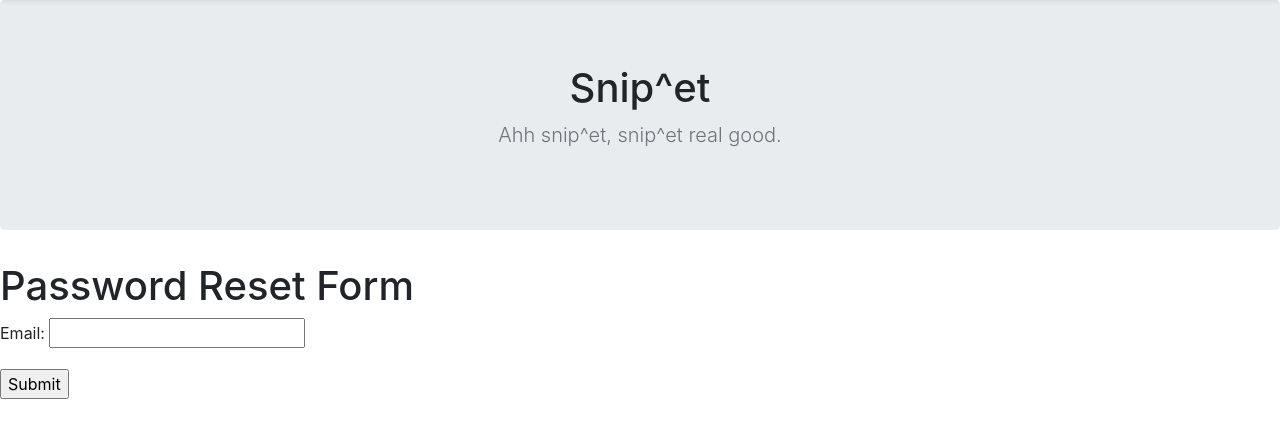
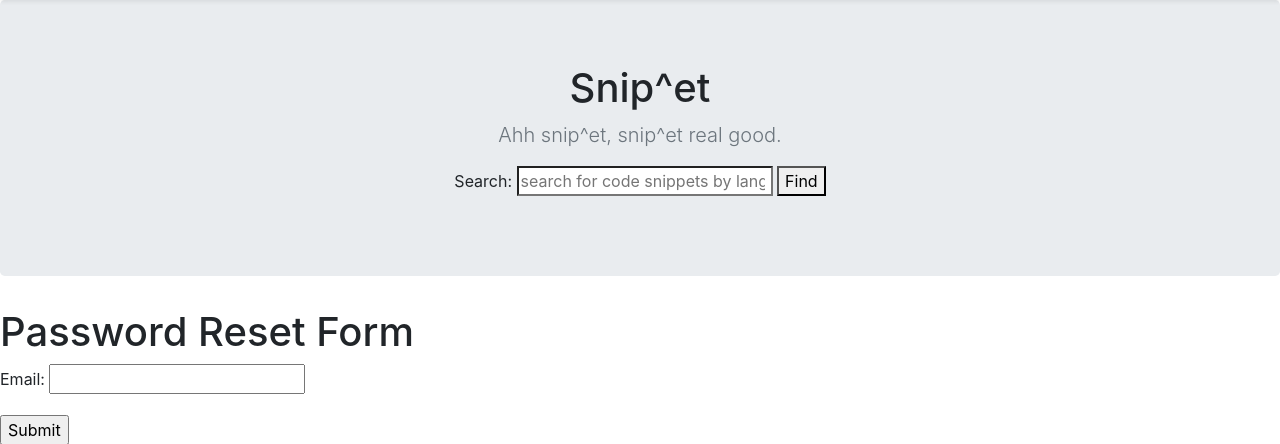
Before and after one commit to momentum-cohort-2018-10/w8-group-project-2-csdd_snipe, a Django app: page /accounts/password/reset/ in a window 1280 px wide. Shown: the part 80-524 px from the top of the page. Run offline with Django 3.2, Linux system fonts and the light colour scheme; some libraries are stand-ins or nearby versions.

Commit message:
Add search facility  via api, ajax and javascript

```diff
--- a/core/static/js/main.js
+++ b/core/static/js/main.js
@@ -1,13 +1,13 @@
-// function snippetHtml(snippet) {
-//     return `
-//     <div class="snippet-div">
-//     <h2 class="title">${ snippet.title}</h2>
-//     <h3 class="username">${ snippet.author}</h3>
-//     <h4 class="language">${ snippet.language}</h4>
-//     <p><pre><code class="${snippet.language}" class="card-text">${snippet.content}</code></pre></p>
-//     </div>
-//     `
-// }
+function snippetHtml(snippet) {
+    return `
+    <div class="card-body">
+    <h3 class="title">${snippet.title}</h3>
+<p class="username">Author: ${ snippet.author}</p>
+<h4 class="language">Language: ${snippet.language}</h4>
+<p><pre><code class=${snippet.language} class="card-text">${snippet.content}</code></pre></p>
+</div>
+    `
+}
 
 
 // $.get('/api/snippets/').then(function (snippets) {
@@ -17,3 +17,15 @@
 //     }
 
 // })
+
+$("#search-button").on("click", function (event) {
+
+    $.get('/api/snippets/', { search: $("#query").val() }).then(function (snippets) {
+        console.log(snippets);
+        $('#search-results').empty();
+        for (let snippet of snippets) {
+            $('#search-results').append(snippetHtml(snippet))
+
+        }
+    })
+})
--- a/core/templates/base.html
+++ b/core/templates/base.html
@@ -69,11 +69,12 @@
         <div class="container">
           <h1 class="jumbotron-heading">Snip^et</h1>
           <p class="lead text-muted">Ahh snip^et, snip^et real good.</p>
-          <p>
-
-            {% comment %} <a href="#" class="btn btn-primary my-2">Main call to action</a>
-            <a href="#" class="btn btn-secondary my-2">Secondary action</a> {% endcomment %}
-          </p>
+   <div>
+   <p>
+    Search:
+    <input id="query" name="query" type="search"  placeholder ="search for code snippets by language, content or title"/>
+    <button id="search-button">Find</button>
+  </p>
         </div>
       </section>
 {% endblock header %}
--- a/core/templates/index.html
+++ b/core/templates/index.html
@@ -23,14 +23,14 @@
         <div class="container">
           <div class="row">
             <div class="col-md-4">
-              <div class="card mb-4 shadow-sm">
+              <div id="search-results" class="card mb-4 shadow-sm">
 
 
                 {% for snippet in snippets %}
                 <div class="card-body">
                 <h3 class="title">{{ snippet.title| truncatewords:8 }}</h3>
-    <image src ="{% gravatar_url snippet.author.email 150%}" height="50" width="50"/></h4>  {{ snippet.author }}</h4>
-    <p class="username">Written by:{{ snippet.author }}</p>
+    <image src ="{% gravatar_url snippet.author.email 150%}" height="50" width="50"/>
+    <p class="username">Author: {{ snippet.author }}</p>
     <h4 class="language">Language: {{ snippet.language }}</h4>
     <p><pre><code class={{ snippet.language }} class="card-text">{{ snippet.content }}</code></pre></p>
     </div>
```
Also changed, not shown: api/views.py (+12 -6 lines).
